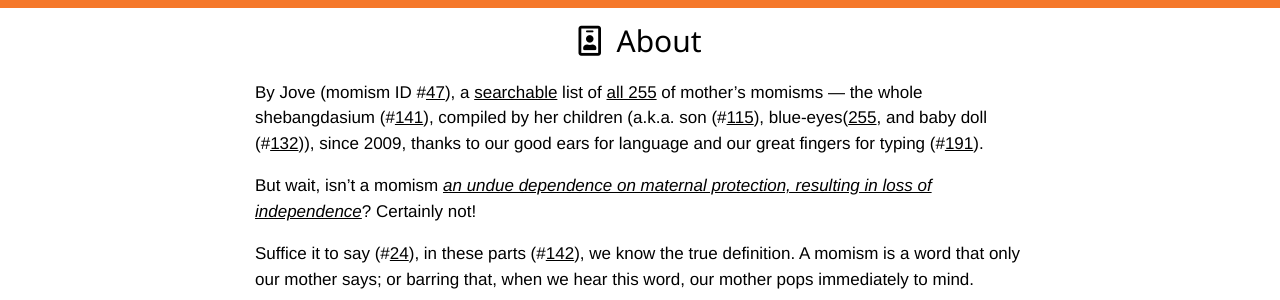
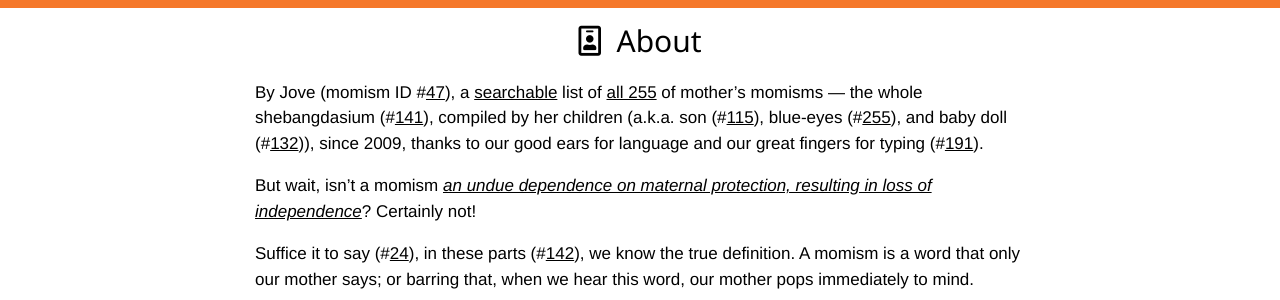
Before and after one commit to summerhays/new_momisms, a Jekyll site: the page built from about.md, in a window 1280 px wide. Shown: the part 133-433 px from the top of the page. Built offline with Jekyll 4.4.1, drawn with Linux system fonts in a browser that asks for light colours.

Commit message:
mother's feedback

```diff
--- a/about.md
+++ b/about.md
@@ -4,7 +4,7 @@ title: <i class="far fa-id-badge"></i>&nbsp; About
 permalink: /about.html
 id: about
 ---
-By Jove (momism ID #[47](/list.html#momism_id47)),  a [searchable](search.html) list of [all {{ site.data.momisms.size }}](list.html) of mother's momisms — the whole shebangdasium (#[141](/list.html#momism_id141)), compiled by her children (a.k.a. son (#[115](/list.html#momism_id115)), blue-eyes([255](list.html#momism_id255), and baby doll (#[132](/list.html#momism_id132))), since 2009, thanks to our good ears for language and our great fingers for typing (#[191](/list.html#momism_id191)).
+By Jove (momism ID #[47](/list.html#momism_id47)),  a [searchable](search.html) list of [all {{ site.data.momisms.size }}](list.html) of mother's momisms — the whole shebangdasium (#[141](/list.html#momism_id141)), compiled by her children (a.k.a. son (#[115](/list.html#momism_id115)), blue-eyes (#[255](list.html#momism_id255)), and baby doll (#[132](/list.html#momism_id132))), since 2009, thanks to our good ears for language and our great fingers for typing (#[191](/list.html#momism_id191)).
 
 But wait, isn't a momism [_an undue dependence on maternal protection, resulting in loss of independence_](https://www.dictionary.com/browse/momism)? Certainly not!
 
```
